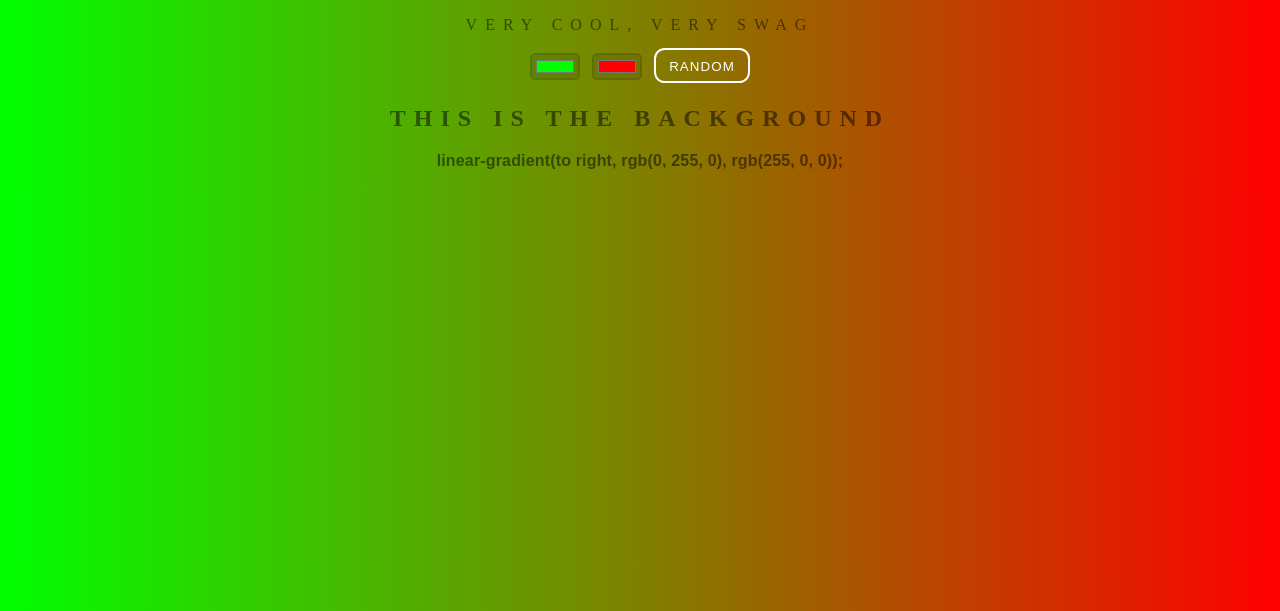
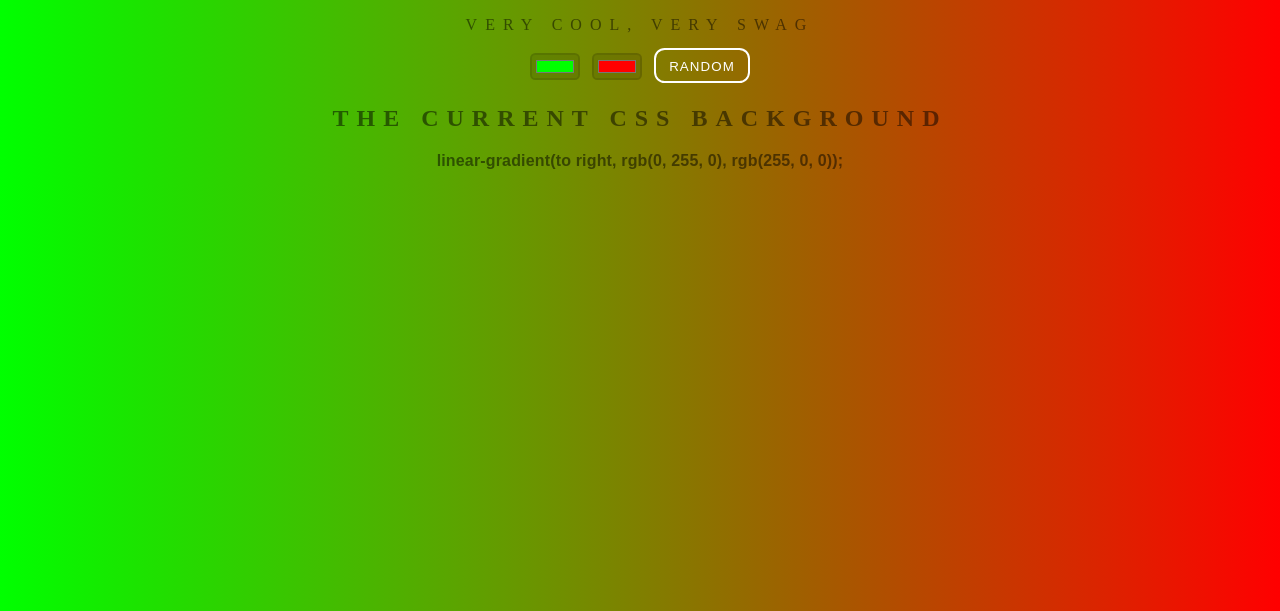
Before and after one commit to richkmtb/background-generator, a plain HTML site: page index.html in a window 1280 px wide. Shown: the part 189-800 px from the top of the page. Drawn offline with Linux system fonts and the light colour scheme.

Commit message:
Changed text back

```diff
--- a/index.html
+++ b/index.html
@@ -10,7 +10,7 @@
 	<input class="color1" type="color" name="color1" value="#00ff00">
 	<input class="color2" type="color" name="color2" value="#ff0000">
 	<button> Random </button>
-	<h2>This is the Background</h2>
+	<h2>The current CSS Background</h2>
 	<h3></h3>
 	<script type="text/javascript" src="script.js"></script>
 </body>
```
